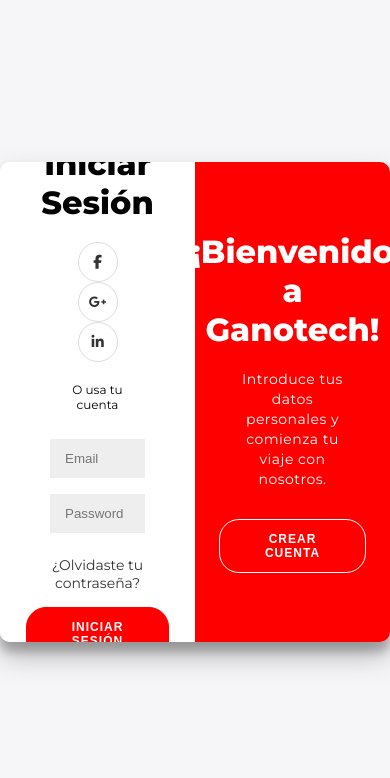
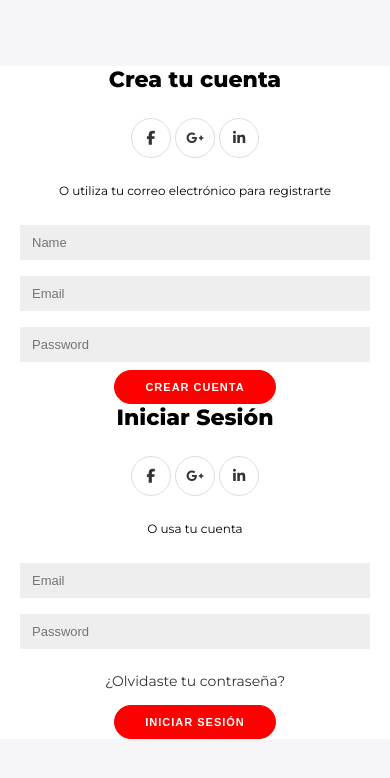
Before and after one commit to karol3012/ExamenFinalDesarrollo, a plain HTML site: page HTML/SingUp.html in a window 390 px wide. Drawn offline with Linux system fonts and the light colour scheme.

Commit message:
modified css del SingIn

```diff
--- a/CSS/StyleSingIn.css
+++ b/CSS/StyleSingIn.css
@@ -230,3 +230,72 @@
     height: 40px;
     width: 40px;
 }
+
+@media (max-width: 1024px) {
+  .container {
+    width: 90%;
+  }
+}
+
+@media (max-width: 768px) {
+  .container {
+    flex-direction: column;
+    width: 100%;
+    min-height: auto;
+    height: auto;
+    box-shadow: none;
+    border-radius: 0;
+  }
+
+  .form-container,
+  .sign-in-container,
+  .sign-up-container {
+    position: relative;
+    width: 100%;
+    height: auto;
+    transform: none !important;
+    opacity: 1 !important;
+    z-index: 5 !important;
+    animation: none !important;
+  }
+
+  .overlay-container {
+    display: none;
+  }
+
+  .overlay {
+    display: none;
+  }
+}
+
+@media (max-width: 480px) {
+  form {
+    padding: 0 20px;
+  }
+
+  h1 {
+    font-size: 22px;
+  }
+
+  p {
+    font-size: 13px;
+  }
+
+  button {
+    padding: 10px 30px;
+    font-size: 11px;
+  }
+
+  input {
+    padding: 10px 12px;
+    font-size: 13px;
+  }
+
+  .social-container {
+    flex-direction: column;
+  }
+
+  .social-container a {
+    margin: 5px 0;
+  }
+}
```
